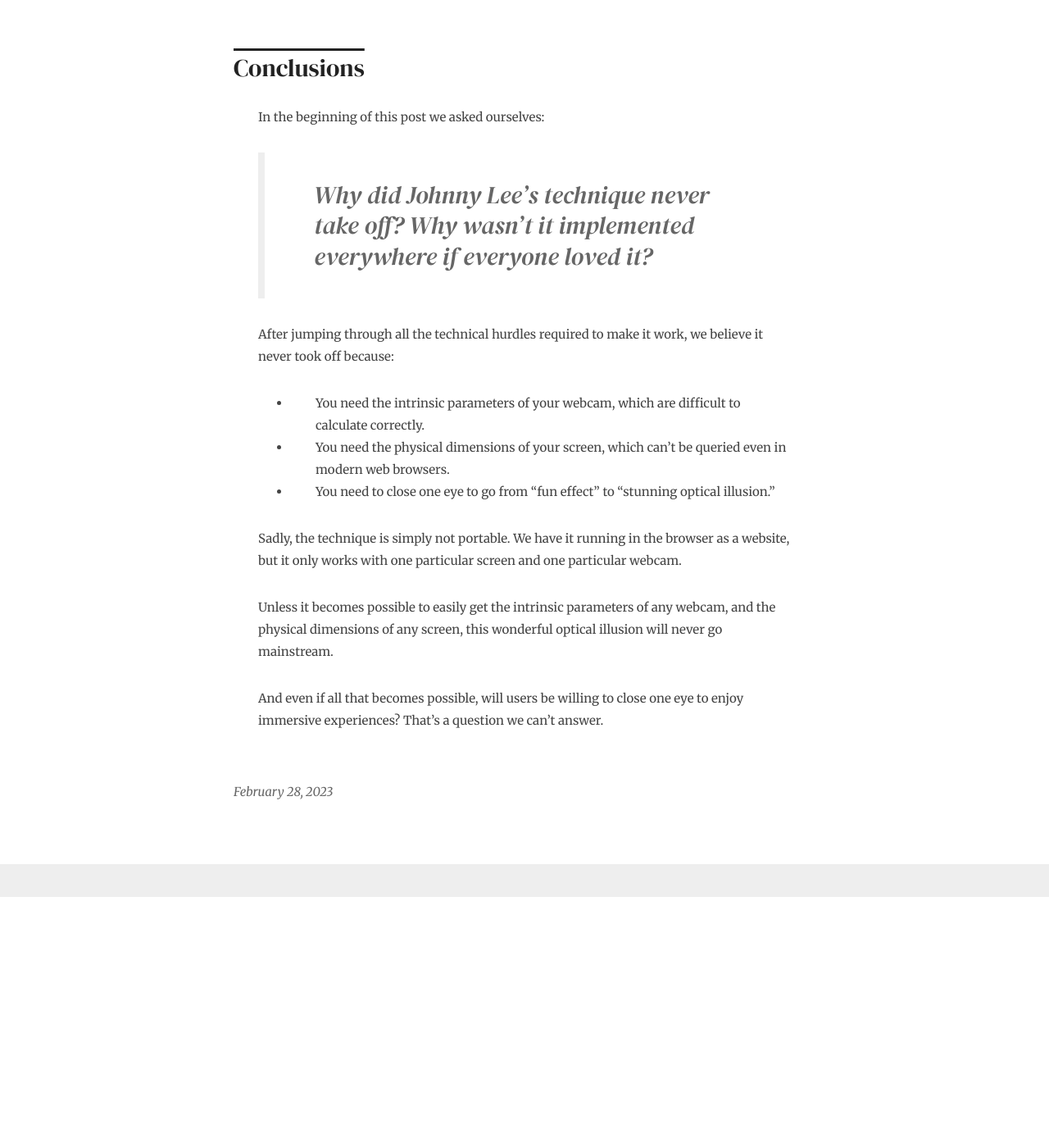
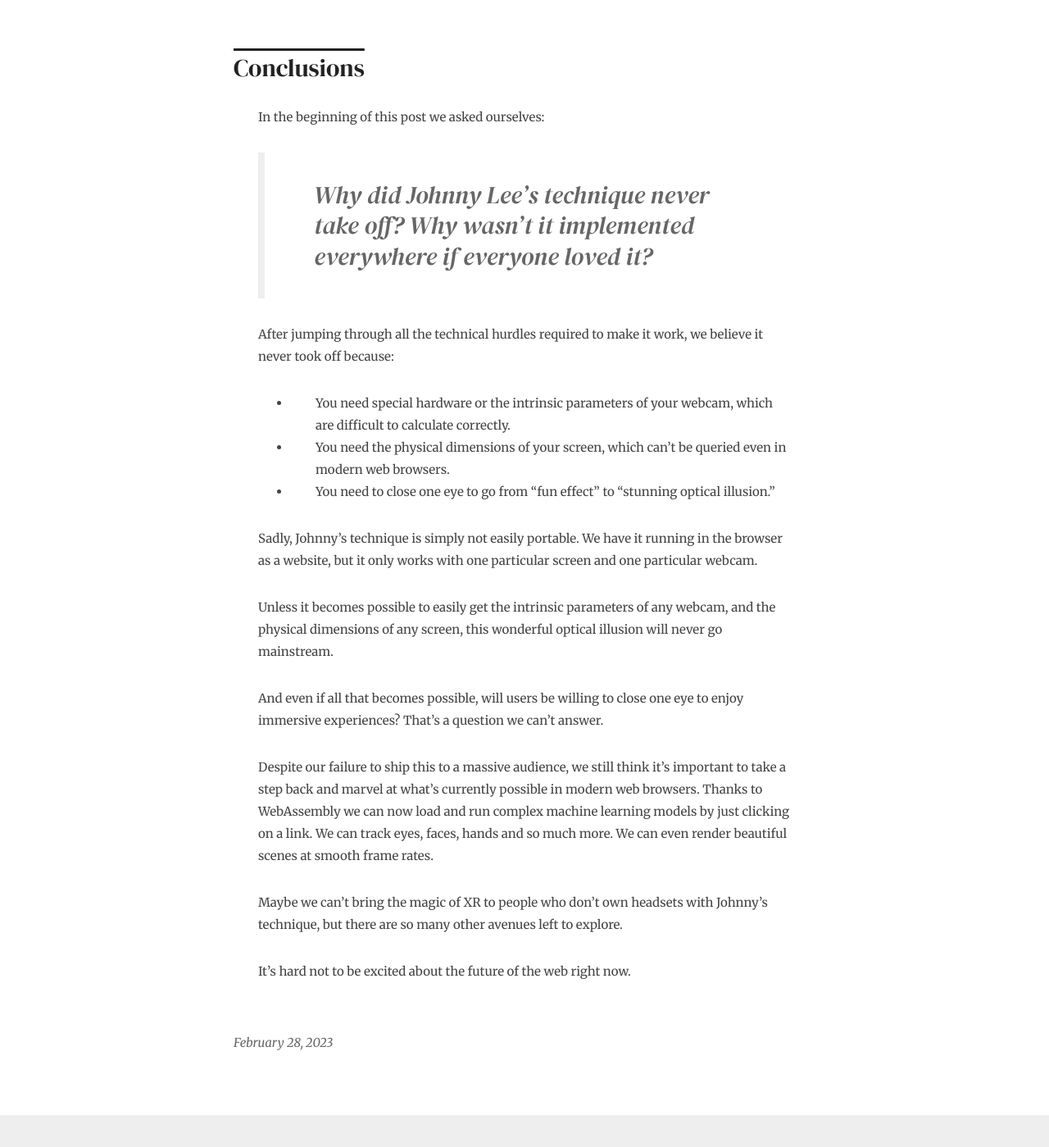
Before and after one commit to Shopify/spatial-commerce-projects, a Jekyll site: the page built from _posts/2023-02-28-WonkaVision.md, in a window 1280 px wide and 1400 px high, scrolled down 15777 px. Shown: the whole window at 82% size. Built offline with Jekyll 4.4.1, drawn with Linux system fonts in a browser that asks for light colours; some web fonts are replaced; before the commit the page ends 16871 px from its top, so only the background shows below that.

Commit message:
Expand conclusion.

```diff
--- a/_posts/2023-02-28-WonkaVision.md
+++ b/_posts/2023-02-28-WonkaVision.md
@@ -192,12 +192,18 @@ In the beginning of this post we asked ourselves:
 
 After jumping through all the technical hurdles required to make it work, we believe it never took off because:
 
-- You need the intrinsic parameters of your webcam, which are difficult to calculate correctly.
+- You need special hardware or the intrinsic parameters of your webcam, which are difficult to calculate correctly.
 - You need the physical dimensions of your screen, which can’t be queried even in modern web browsers.
 - You need to close one eye to go from "fun effect" to "stunning optical illusion."
 
-Sadly, the technique is simply not portable. We have it running in the browser as a website, but it only works with one particular screen and one particular webcam.
+Sadly, Johnny's technique is simply not easily portable. We have it running in the browser as a website, but it only works with one particular screen and one particular webcam.
 
 Unless it becomes possible to easily get the intrinsic parameters of any webcam, and the physical dimensions of any screen, this wonderful optical illusion will never go mainstream.
 
 And even if all that becomes possible, will users be willing to close one eye to enjoy immersive experiences? That’s a question we can’t answer.
+
+Despite our failure to ship this to a massive audience, we still think it's important to take a step back and marvel at what's currently possible in modern web browsers. Thanks to WebAssembly we can now load and run complex machine learning models by just clicking on a link. We can track eyes, faces, hands and so much more. We can even render beautiful scenes at smooth frame rates.
+
+Maybe we can't bring the magic of XR to people who don't own headsets with Johnny's technique, but there are so many other avenues left to explore.
+
+It's hard not to be excited about the future of the web right now.
```
